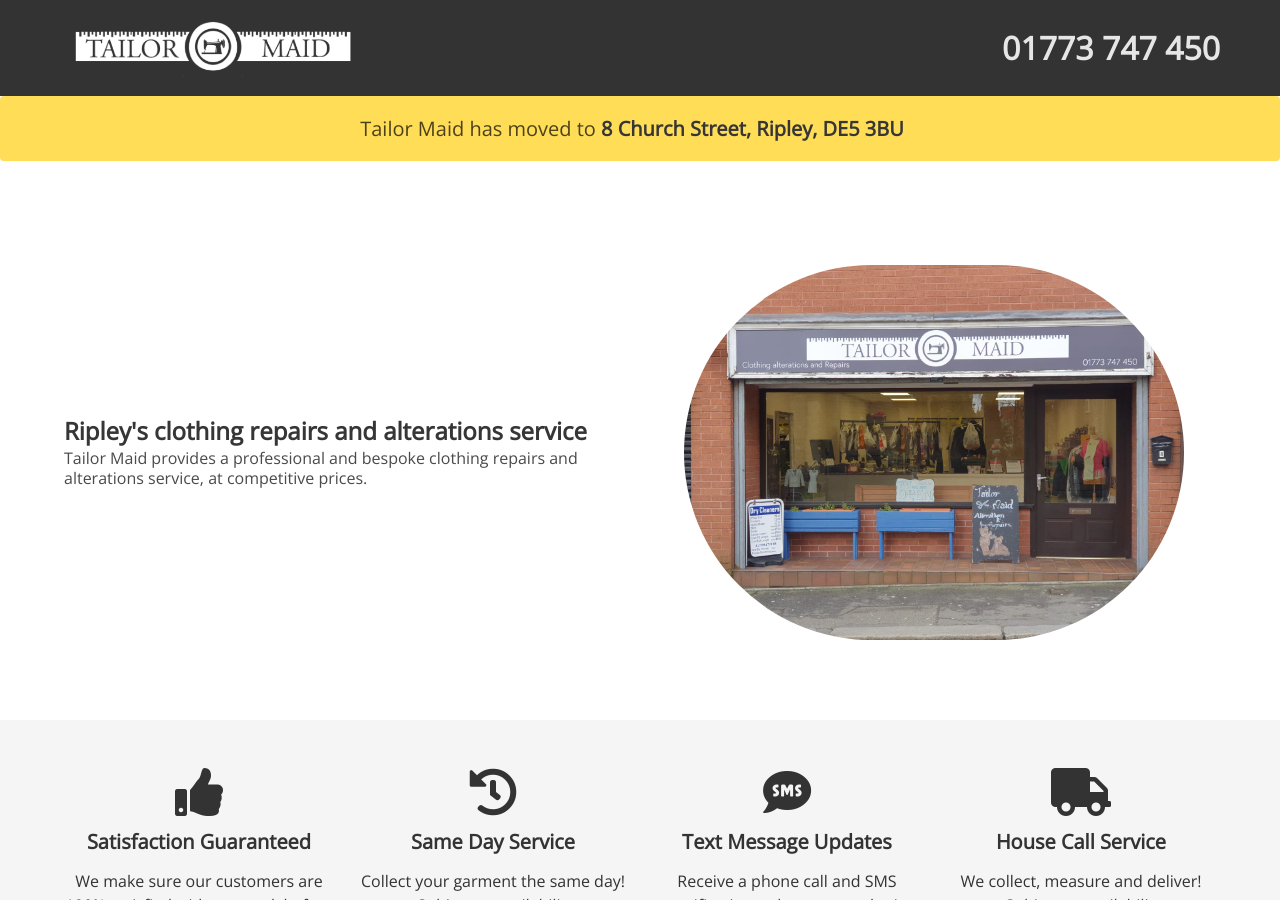
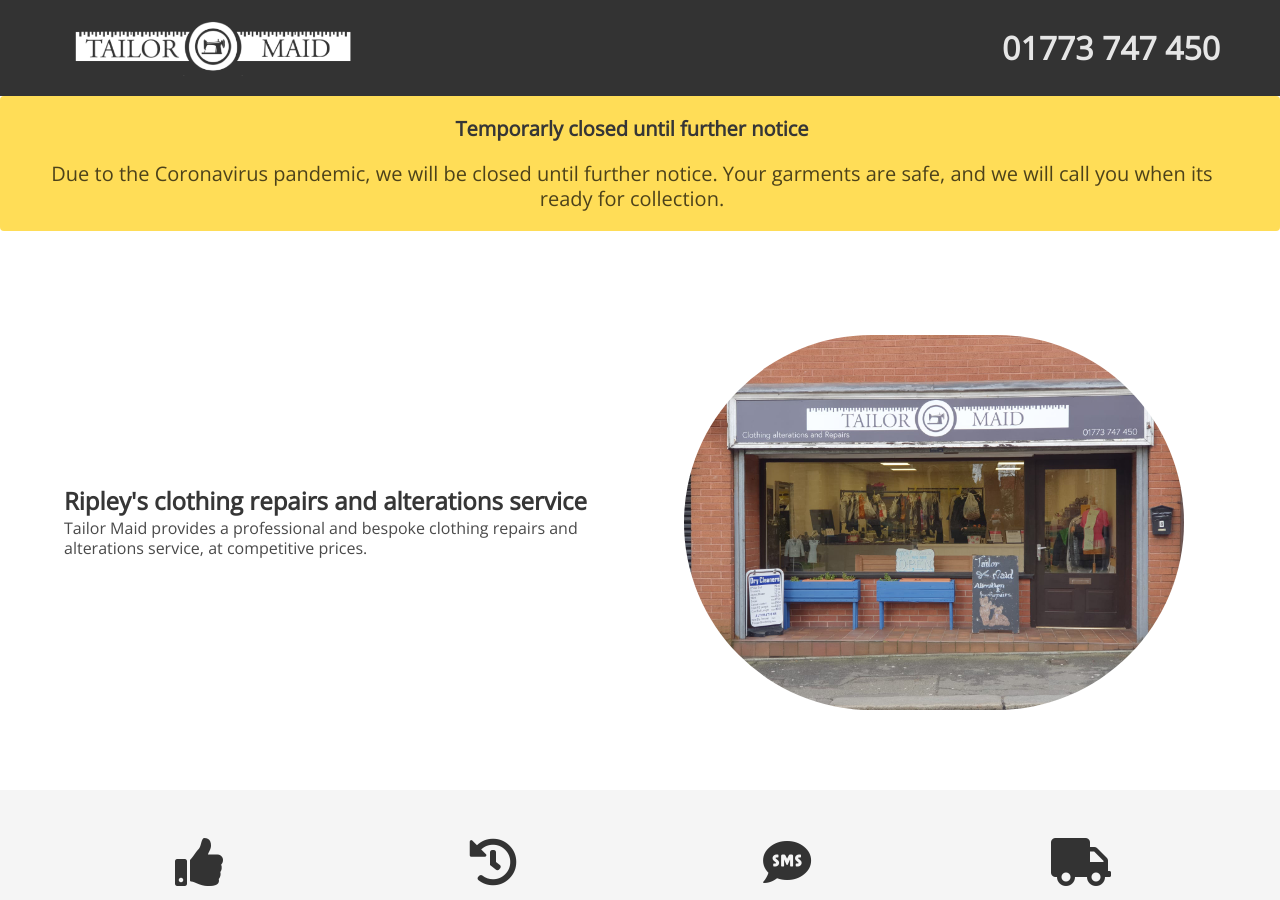
Before and after one commit to tailor-maid/tailormaid.github.io, a Jekyll site: the page built from _pages/index.html, in a window 1280 px wide and 900 px high. Built offline with Jekyll 4.4.1, drawn with Linux system fonts in a browser that asks for light colours; nearby versions of some CDN libraries.

Commit message:
COVID-19 Notice

```diff
--- a/_layouts/default.html
+++ b/_layouts/default.html
@@ -46,8 +46,8 @@
     </nav>
     <nav class="notification is-warning">
         <div class="content">
-            <p class="subtitle has-text-centered">Tailor Maid has moved to <strong>8 Church Street, Ripley, DE5 3BU</strong></p>
-
+            <p class="subtitle has-text-centered"><strong>Temporarly closed until further notice</strong></p>
+            <p class="subtitle has-text-centered">Due to the Coronavirus pandemic, we will be closed until further notice. Your garments are safe, and we will call you when its ready for collection.</p>
         </div>
     </nav>
     <main class="main">
```
